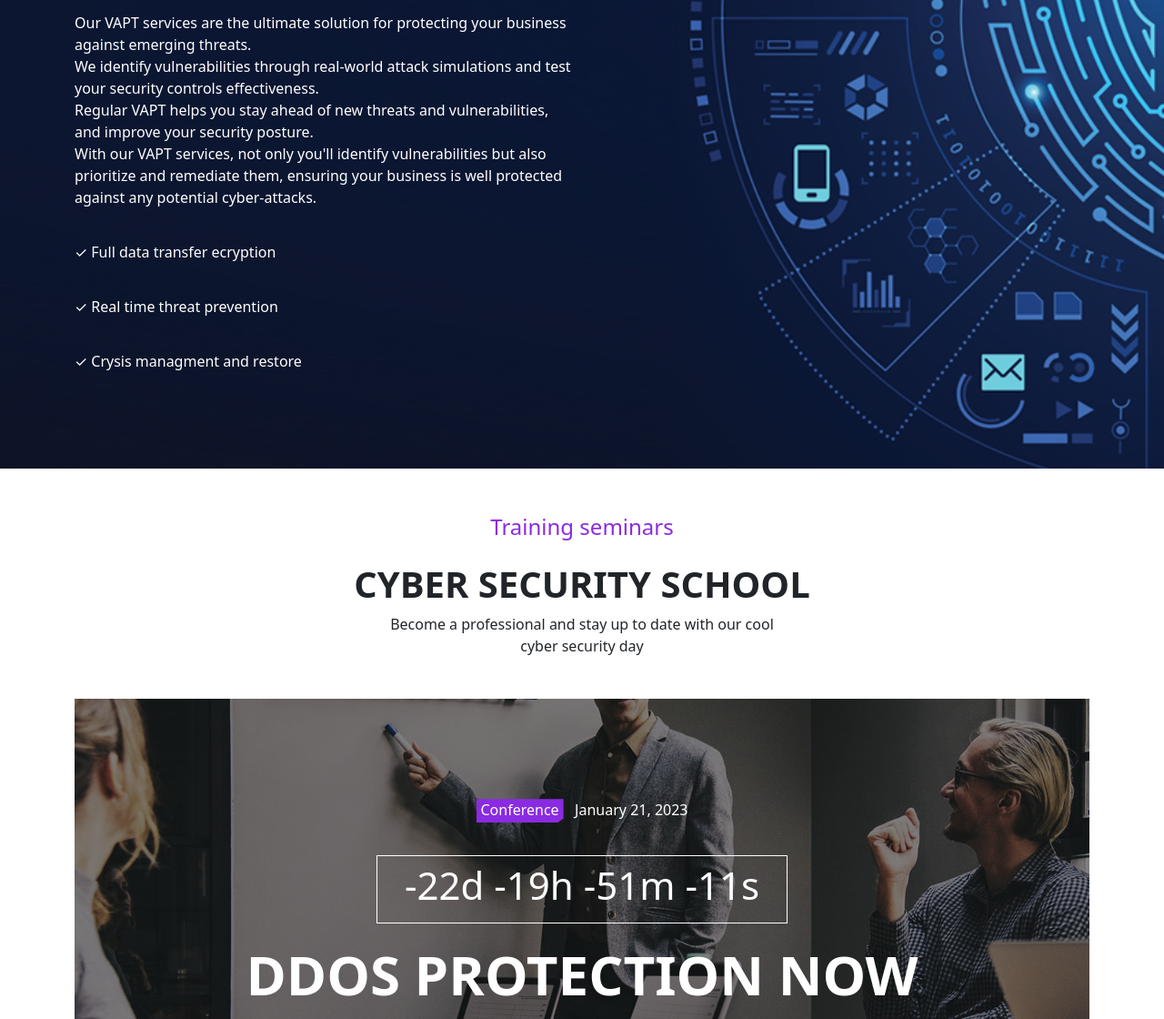
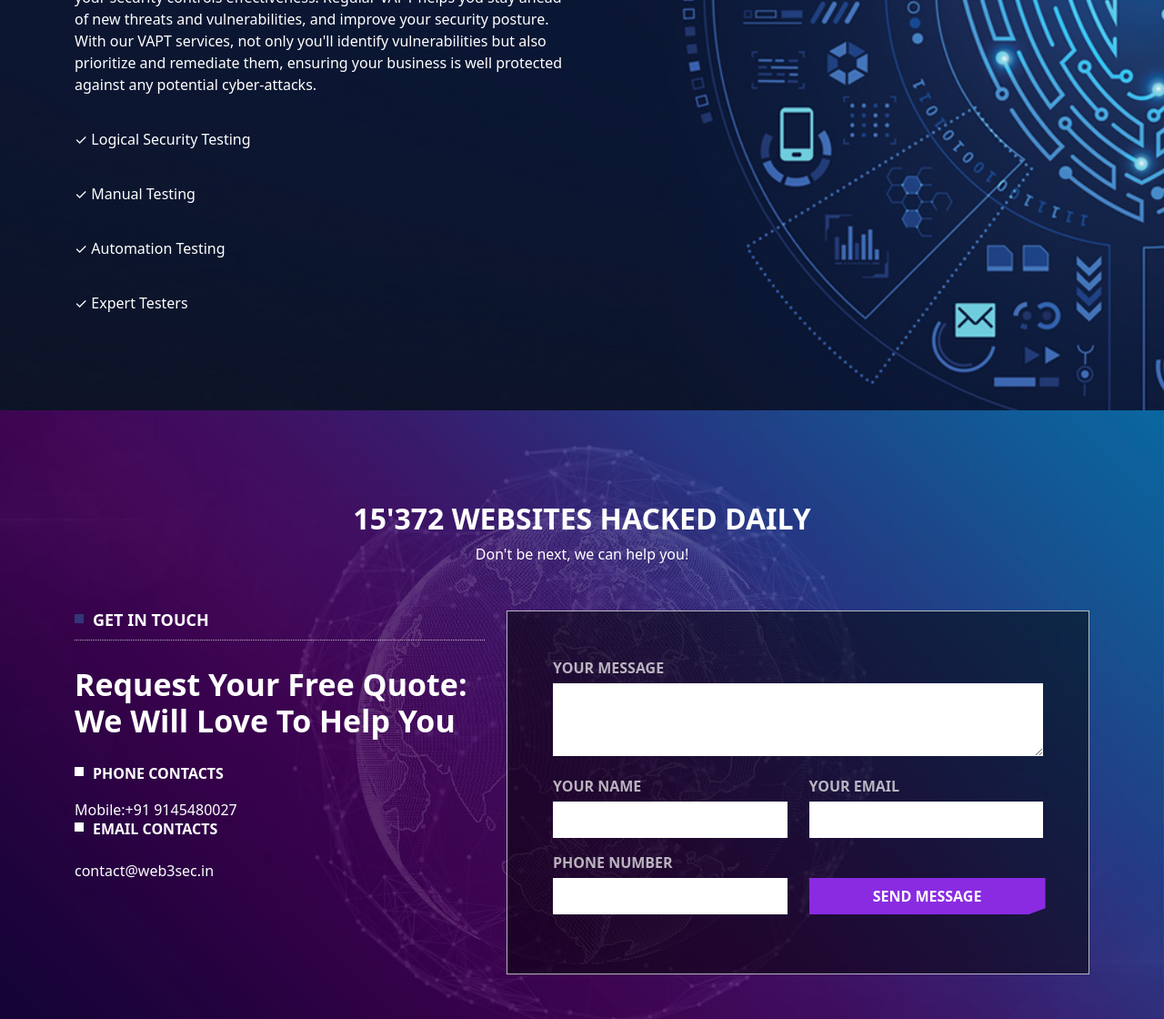
Before and after one commit to darshanjogi/Web3sec.in, a plain HTML site: page index.html in a window 1280 px wide. Shown: the part 2888-4008 px from the top of the page at 91% size. Drawn offline with nearby package versions, Linux system fonts and the light colour scheme.

Commit message:
Update index.html

```diff
--- a/index.html
+++ b/index.html
@@ -89,7 +89,7 @@
                     <div class=" box">
                         <img src="images/box3.png" alt="">
                         <h3>Smart Contract auditing</h3>
-                        <p>Secure your smart contract future with our upcoming cutting-edge <br> smart contract security service.</p>
+                        <p>Secure your smart contract future with our upcoming cutting-edge <br> smart contract security<br> service.</p>
                        <!--    <p><a class="info-and-plans" href="#">Info and plans</a></p>-->
                     </div>
                 </div>
@@ -130,18 +130,19 @@
             <div class="row">
                 <div class="col-md-6">
                     <h5>About us</h5>
-                    <h2>Leading the way in cyber security, <br>our VAPT services are the ultimate solution for protecting your business against emerging threats</h2>
-                    <p>Our VAPT services are the ultimate solution for protecting your business against emerging threats. <br>We identify vulnerabilities through real-world attack simulations and test your security controls effectiveness.<br> Regular VAPT helps you stay ahead of new threats and vulnerabilities, and improve your security posture.<br> With our VAPT services, not only you'll identify vulnerabilities but also prioritize and remediate them, ensuring your business is well protected against any potential cyber-attacks.</p>
-                    <p class="p1"> <span>&#10003;</span> Full data transfer ecryption</p>
-                    <p class="p1"><span>&#10003;</span> Real time threat prevention</p>
-                    <p class="p1"><span>&#10003;</span> Crysis managment and restore</p>
+                    <h2>Leading the way in security, our VAPT services are the ultimate solution for protecting your business</h2>
+                    <p>We identify vulnerabilities through real-world attack simulations and test your security controls effectiveness. Regular VAPT helps you stay ahead of new threats and vulnerabilities, and improve your security posture.<br> With our VAPT services, not only you'll identify vulnerabilities but also prioritize and remediate them, ensuring your business is well protected against any potential cyber-attacks.</p>
+                    <p class="p1"> <span>&#10003;</span> Logical Security Testing</p>
+                    <p class="p1"><span>&#10003;</span> Manual Testing</p>
+                    <p class="p1"><span>&#10003;</span> Automation Testing</p>
+                    <p class="p1"><span>&#10003;</span> Expert Testers</p>
                 </div>
             </div>
         </div>
     </div>
 
 
-    <div class="training-seminar-section">
+   <!-- <div class="training-seminar-section">
         <h4>Training seminars</h4>
         <h2 class="h22">Cyber security school</h2>
         <p class="p22">Become a professional and stay up to date with our cool <br> cyber security day</p>
@@ -157,7 +158,7 @@
                 </div>
             </div>
         </div>
-    </div>
+    </div>  -->
 
     <div class="form-section">
         <h2 class="h22">15'372 Websites hacked daily</h2>
@@ -170,14 +171,14 @@
                         <h3>Request your free quote: We <br> will love to help you</h3>
 
                         <h4 class="h444">Phone contacts</h4>
-                        <p>Mobile:(08) 123 456 789</p>
-                        <p class="p222">Hotline: 1009 678 456</p>
+                        <p>Mobile:+91 9145480027</p>
+                     <!--   <p class="p222">Hotline: </p> -->
 
                         <h4 class="h444">Email contacts</h4>
-                        <p class="p2222"><a href="mailto: info@web3sec.in">info@web3sec.in
+                        <p class="p2222"><a href="mailto: contact@web3sec.in">contact@web3sec.in
                     </a></p>
-                        <p><a href="mailto:helpme@firwl.com">info@web3sec.in</a></p>
-                        <p><a href="mailto:emergency@firwl.com">info@web3sec.in</a></p>
+                      <!--  <p><a href="mailto:helpme@firwl.com">info@web3sec.in</a></p>
+                        <p><a href="mailto:emergency@firwl.com">info@web3sec.in</a></p> -->
                     </div>
                 </div>
                 <div class="col-md-7">
@@ -333,7 +334,7 @@
                         <img src="images/logo2.png" alt="">
                         <h2>Focus on your profits</h2>
                         <h4>Because you are in good hands</h4>
-                        <a href="#" class="book-trial-btn">Book trial</a>
+                        <a href="mailto: contact@web3sec.in class="book-trial-btn">Book trial</a>
                     </div>
                 </div>
             </div>
@@ -349,7 +350,7 @@
 
                     </div>
                     <ul>
-                        <!-- <li><a href="mailto: info@web3sec.in">info@web3sec.in</a></li> -->
+                        <!-- <li><a href="mailto: contact@web3sec.in">info@web3sec.in</a></li> -->
                     </ul>
                 </div>
                 <div class="col-md-2">
```
